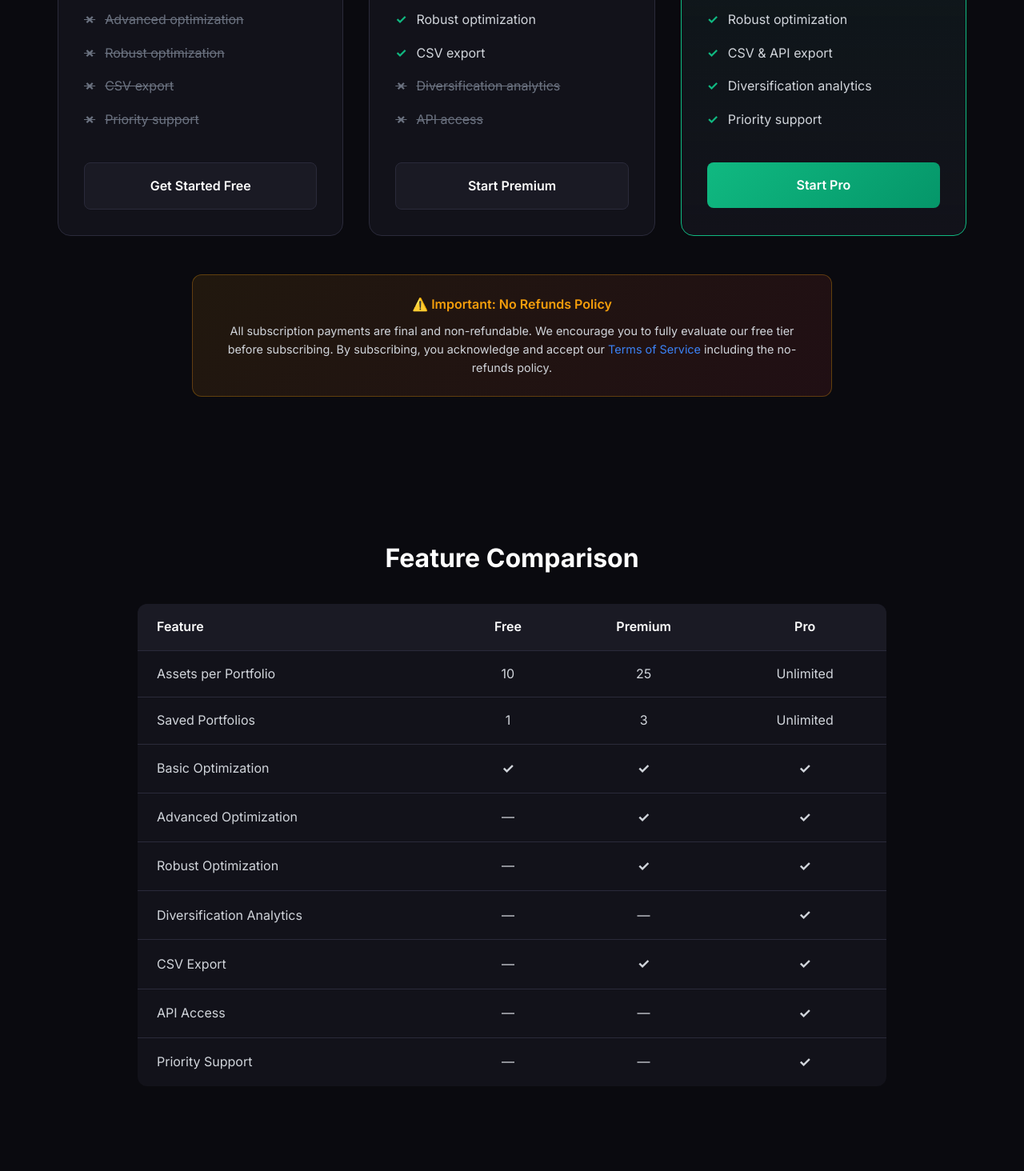
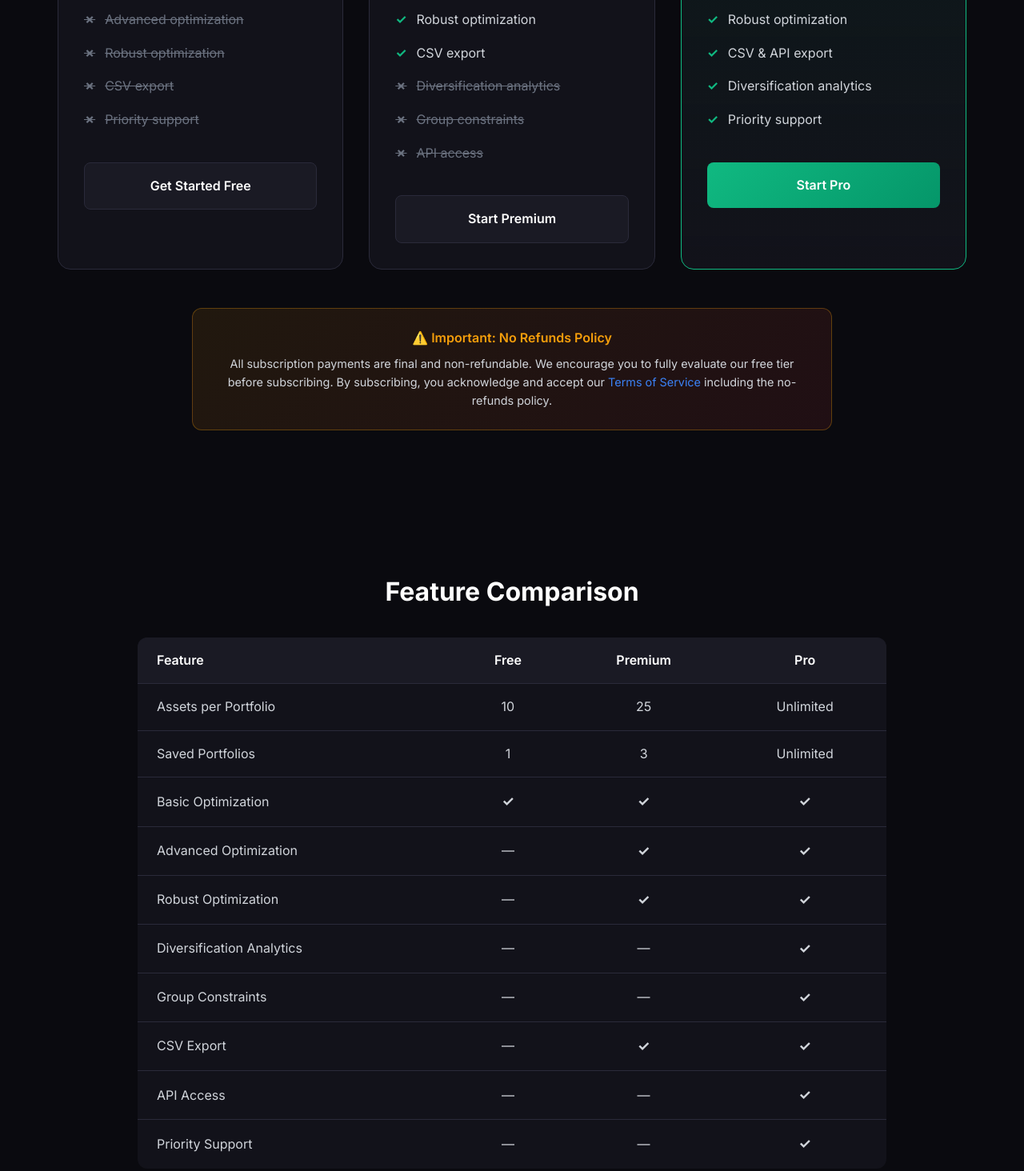
Before and after one commit to shadow6-actual/V6_EODHD_POpt, a plain HTML site: page webapp/templates/pricing.html in a window 1280 px wide. Shown: the part 860-2324 px from the top of the page at 80% size. Drawn offline with Linux system fonts and the light colour scheme.

Commit message:
Update pricing.html
nested pricing update

```diff
--- a/webapp/templates/pricing.html
+++ b/webapp/templates/pricing.html
@@ -584,6 +584,7 @@
                     <li>Robust optimization</li>
                     <li>CSV export</li>
                     <li class="disabled">Diversification analytics</li>
+                    <li class="disabled">Group constraints</li>
                     <li class="disabled">API access</li>
                 </ul>
                 <a href="/app" class="pricing-cta secondary">Start Premium</a>
@@ -666,6 +667,12 @@
                 </tr>
                 <tr>
                     <td>Diversification Analytics</td>
+                    <td class="cross">—</td>
+                    <td class="cross">—</td>
+                    <td class="check">✓</td>
+                </tr>
+                <tr>
+                    <td>Group Constraints</td>
                     <td class="cross">—</td>
                     <td class="cross">—</td>
                     <td class="check">✓</td>
```
